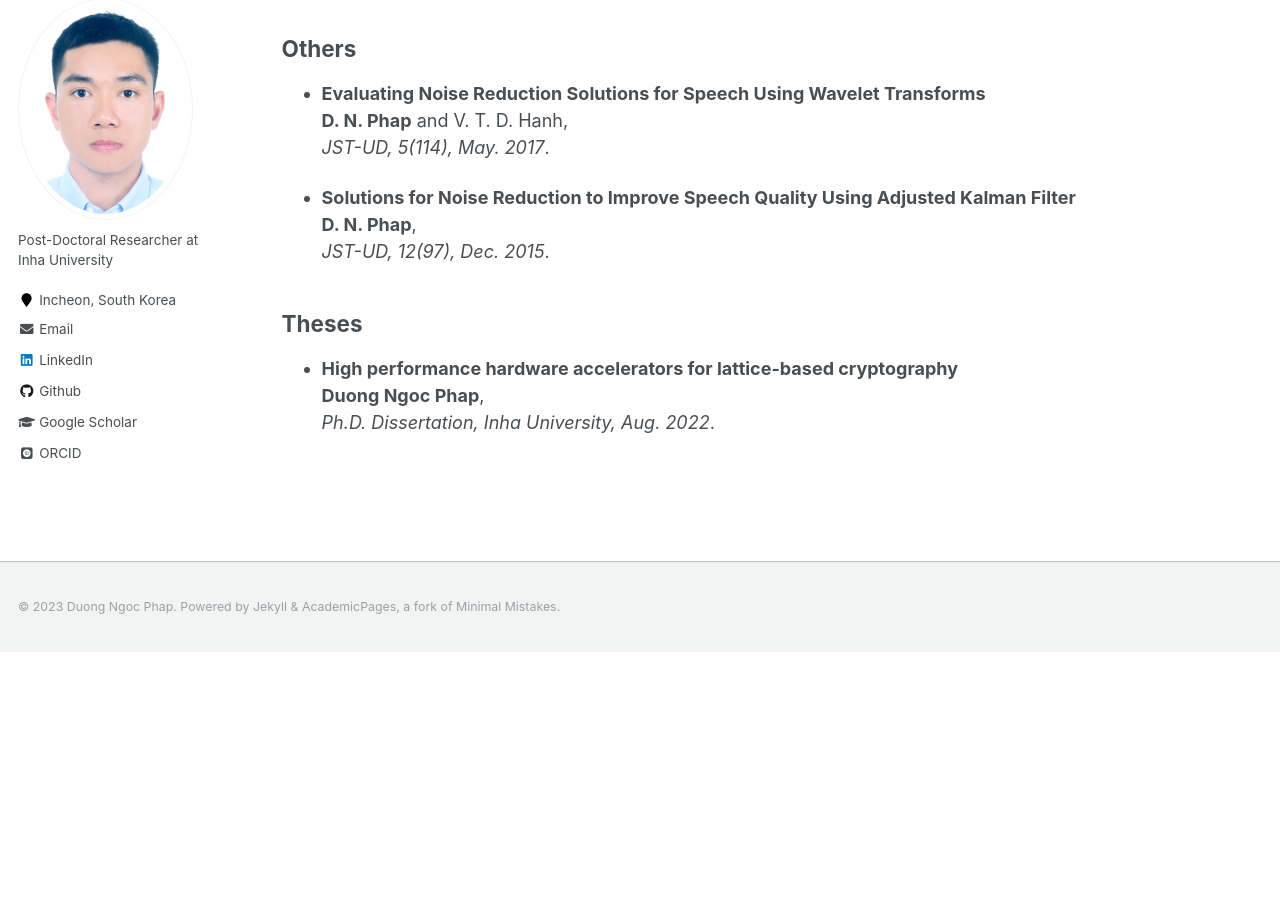
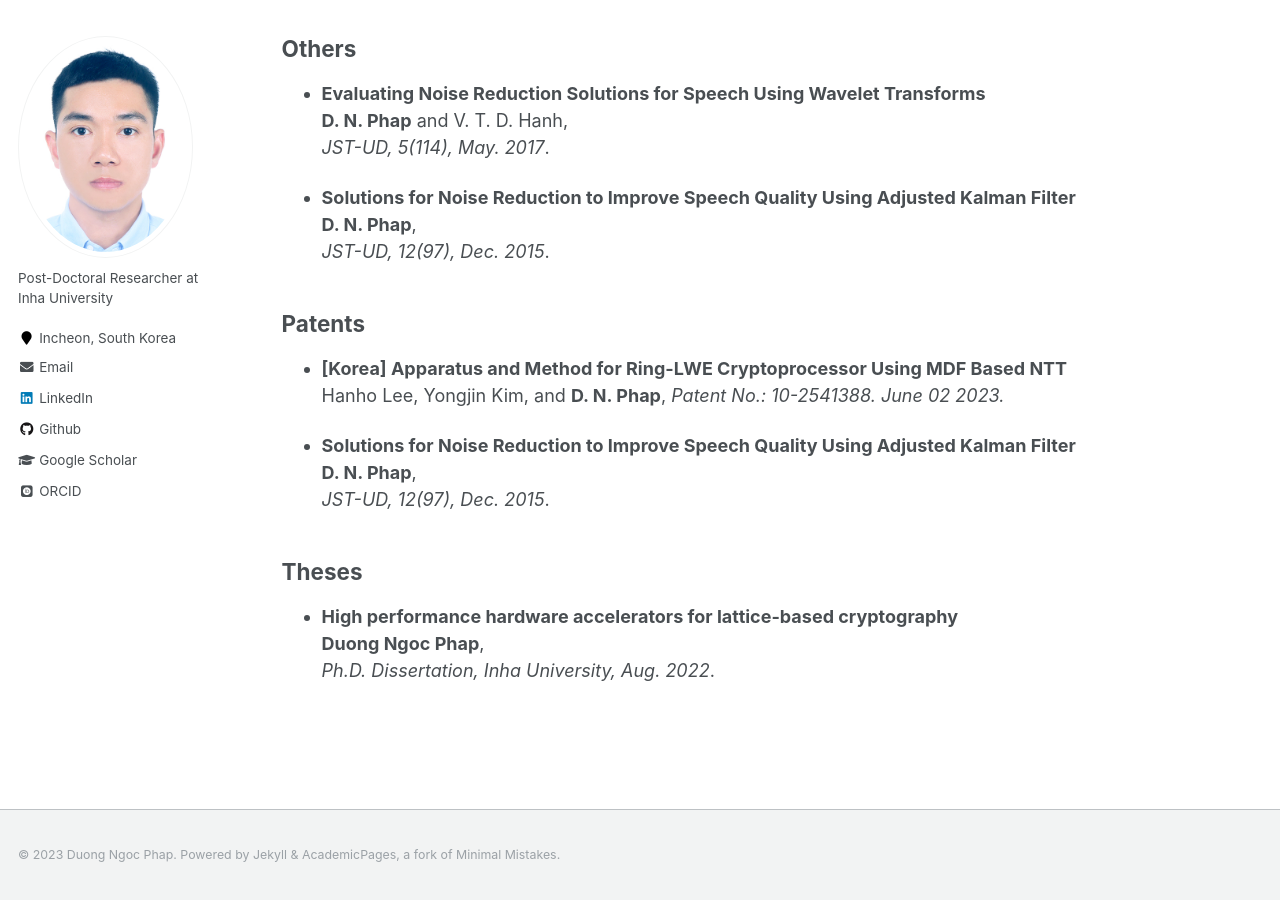
Before and after one commit to phapdn/phapdn.github.io, a Jekyll site: the page built from _pages/publications.md, in a window 1280 px wide and 900 px high, scrolled down 1357 px. Built offline with Jekyll 4.4.1, drawn with Linux system fonts in a browser that asks for light colours; some web fonts are replaced; before the commit the page ends 2009 px from its top, so only the background shows below that.

Commit message:
Update publications.md

```diff
--- a/_pages/publications.md
+++ b/_pages/publications.md
@@ -65,6 +65,16 @@ author_profile: true
   **D. N. Phap**,
   *JST-UD, 12(97), Dec. 2015*.
 
+## Patents
+
+* **[Korea] Apparatus and Method for Ring-LWE Cryptoprocessor Using MDF Based NTT**
+  Hanho Lee, Yongjin Kim, and **D. N. Phap**,
+  *Patent No.: 10-2541388. June 02 2023.*
+
+* **Solutions for Noise Reduction to Improve Speech Quality Using Adjusted Kalman Filter**
+  **D. N. Phap**,
+  *JST-UD, 12(97), Dec. 2015*.
+
 ## Theses
 
 * **High performance hardware accelerators for lattice-based cryptography**
```
